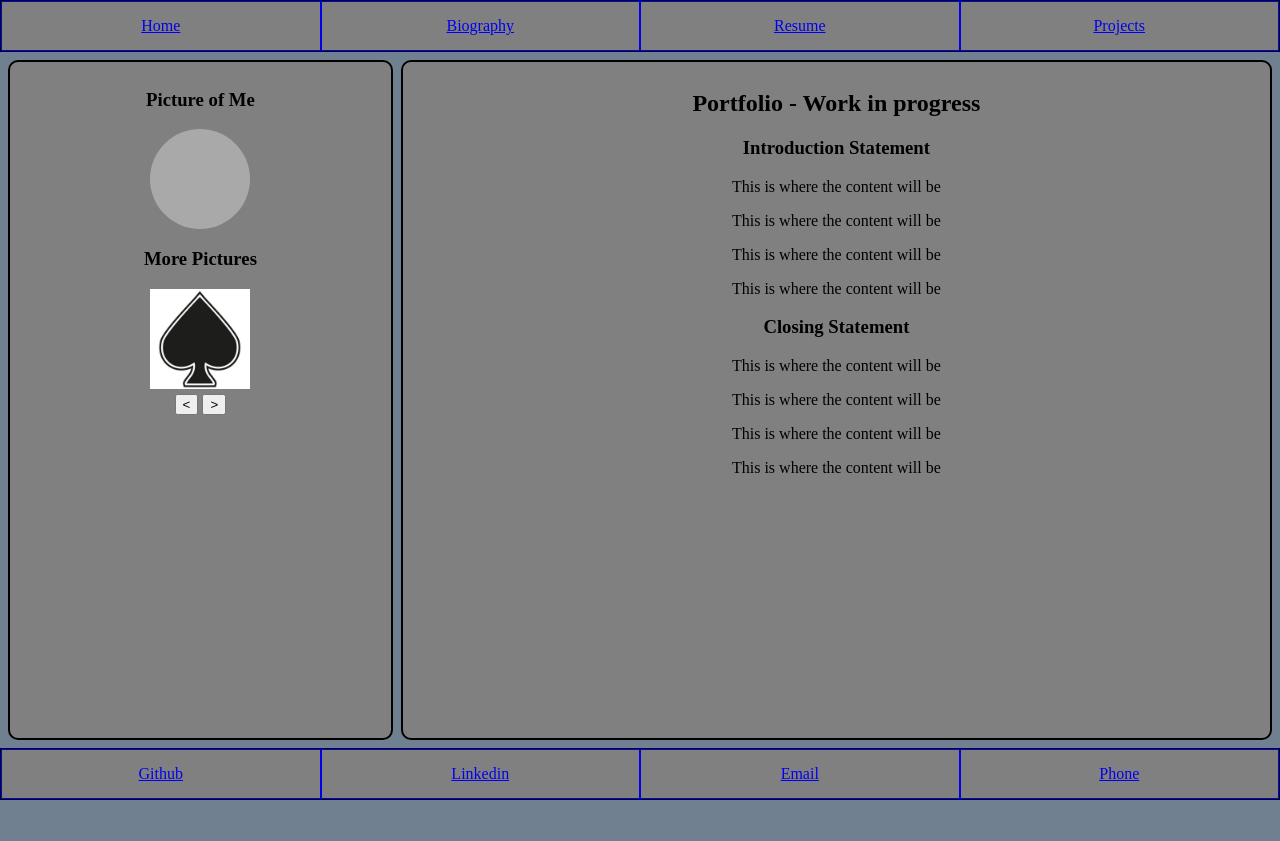
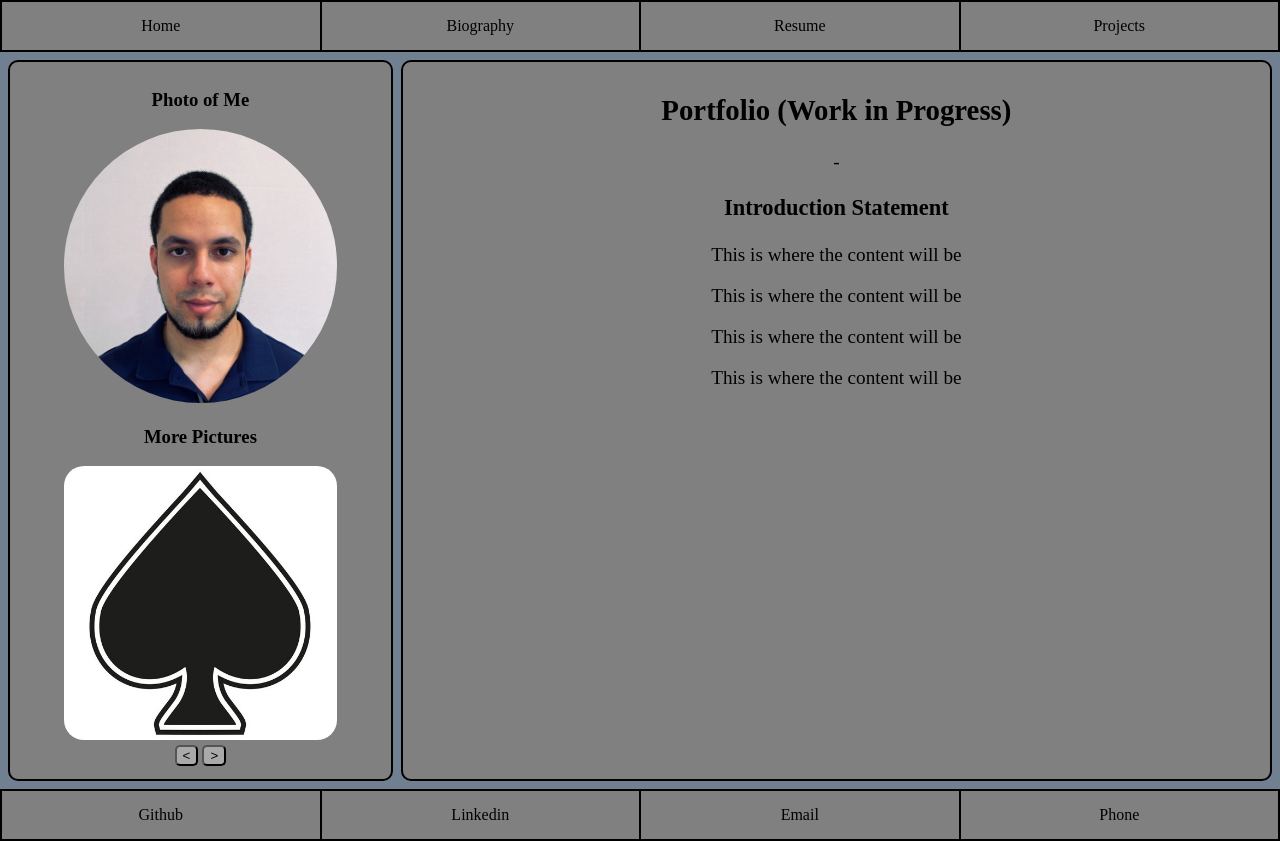
Before and after one commit to rporto404/RPorto-Portfolio, a plain HTML site: page index.html in a window 1280 px wide. Before the commit the page ends 800 px from the top, so only its background shows below. Drawn offline with nearby package versions, Linux system fonts and the light colour scheme.

Commit message:
update work

```diff
--- a/index.html
+++ b/index.html
@@ -17,8 +17,9 @@
       </div>
       <div class="main">
         <aside>
-          <h3>Picture of Me</h3>
+          <h3>Photo of Me</h3>
           <div class="imgSet1">
+            <img src="images/Photo.jpg" alt="Photo">
           </div>
           <h3>More Pictures</h3>
           <div class="imgSet2">
@@ -31,13 +32,9 @@
           <button class="next">></button>
         </aside>
         <article>
-          <h1>Portfolio - Work in progress</h1>
+          <h1>Portfolio (Work in Progress)</h1>
+          <p>-</p>
           <h3>Introduction Statement</h3>
-          <p>This is where the content will be</p>
-          <p>This is where the content will be</p>
-          <p>This is where the content will be</p>
-          <p>This is where the content will be</p>
-          <h3>Closing Statement</h3>
           <p>This is where the content will be</p>
           <p>This is where the content will be</p>
           <p>This is where the content will be</p>
--- a/styles.css
+++ b/styles.css
@@ -20,6 +20,8 @@ body {
 }
 
 .navbar a {
+  color: inherit;
+  text-decoration: none;
   margin: 0;
   border: solid 1px;
   padding: 15px 0px;
@@ -28,15 +30,20 @@ body {
   height: auto;
 }
 
+.navbar a:hover {
+  color: white;
+}
+
 .footer {
   background-color: grey;
   border: solid 1px;
   display: flex;
-  /* justify-content: space-between; */
   margin-top: auto;
 }
 
 .footer a {
+  color: inherit;
+  text-decoration: none;
   margin: 0;
   border: solid 1px;
   padding: 15px 0px;
@@ -44,9 +51,13 @@ body {
   width: 25%;
 }
 
+.footer a:hover {
+  color: white;
+}
+
 .main {
   display: flex;
-  flex-direction: column;
+  flex-direction: column-reverse;
   text-align: center;
   margin: 8px;
   flex: 1;
@@ -61,6 +72,7 @@ body {
   height: 99%;
   margin: 8px 0px;
   padding: 8px 0px;
+  font-size: 1.2em;
 }
 
 .main aside {
@@ -74,20 +86,21 @@ body {
 }
 
 .imgSet1, .imgSet2 {
-  background-color: darkgrey;
-  width: 100px;
-  height: 100px;
+  width: 75%;
   margin: 0px auto;
 }
 
-.imgSet1 {
-  border-radius: 50px;
+.imgSet1 img {
+  width: 100%;
+  height: 100%;
+  border-radius: 300px;
 }
 
 .imgSet2 img {
-  width: 100px;
-  height: 100px;
+  width: 100%;
+  height: 100%;
   display: none;
+  border-radius: 20px;
 }
 
 .imgSet2 img:first-of-type {
@@ -118,6 +131,7 @@ aside li {
 	z-index: 1;
 	overflow: auto;
 	display: none;
+  font-size: 0.9em;
 }
 #modal-textbox1, #modal-textbox2, #modal-textbox3, #modal-textbox4 {
 	background-color: white;
@@ -142,6 +156,11 @@ aside li {
 		color: white;
 		font-family: 'Arial';
 		cursor: pointer;
+}
+
+button {
+  background-color: darkgrey;
+  border-radius: 5px;
 }
 
 @media (min-width: 600px) {
```
Also changed, not shown: biography.html (+3 -2 lines), projects.html (+3 -6 lines), resume.html (+3 -2 lines), 1 other file.
